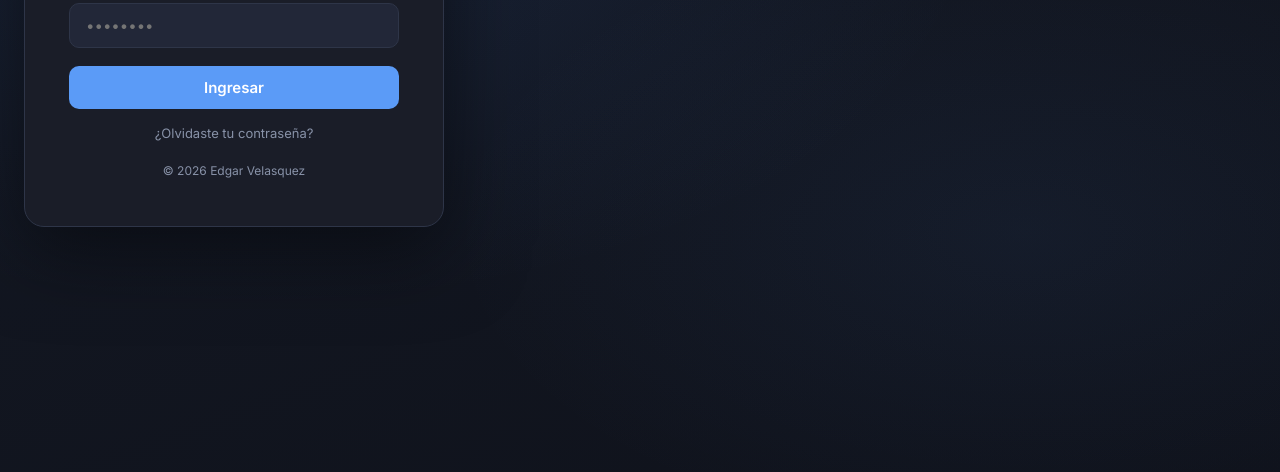
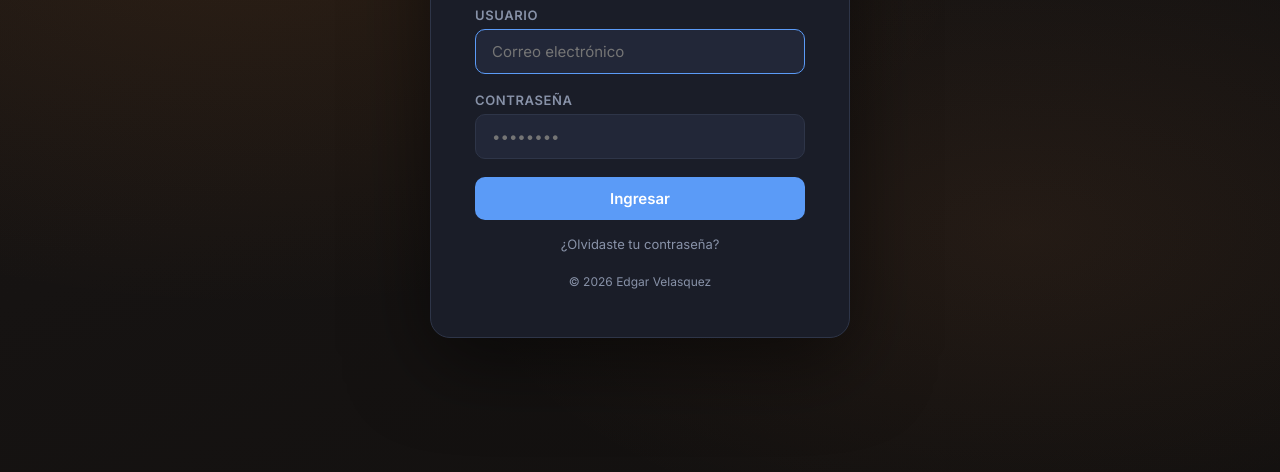
Before and after one commit to Kernel-Panic92/Horix-Platform, a website: page launcher/shell/index.html in a window 1280 px wide. Shown: the part 328-800 px from the top of the page. Drawn offline with Linux system fonts and the light colour scheme.

Commit message:
fix: warm gradient tones, login centered with display:flex

```diff
--- a/launcher/shell/app.js
+++ b/launcher/shell/app.js
@@ -3,7 +3,12 @@ let user = null;
 
 function show(id) {
   ['login-screen', 'launcher-screen', 'admin-screen', 'admin-form-overlay', 'modulo-form-overlay'].forEach(s => {
-    document.getElementById(s).style.display = s === id ? 'block' : 'none';
+    const el = document.getElementById(s);
+    if (s === id) {
+      el.style.display = (s === 'login-screen') ? 'flex' : 'block';
+    } else {
+      el.style.display = 'none';
+    }
   });
 }
 
--- a/launcher/shell/index.html
+++ b/launcher/shell/index.html
@@ -17,8 +17,8 @@
   body{
     background:var(--bg);color:var(--text);font-family:var(--font);font-size:var(--fs);
     min-height:100vh;
-    background: radial-gradient(ellipse at 20% 50%, rgba(79,142,247,0.08) 0%, transparent 60%),
-                radial-gradient(ellipse at 80% 20%, rgba(247,148,79,0.06) 0%, transparent 50%),
+    background: radial-gradient(ellipse at 20% 50%, rgba(230,126,34,0.06) 0%, transparent 60%),
+                radial-gradient(ellipse at 80% 20%, rgba(247,148,79,0.05) 0%, transparent 50%),
                 var(--bg);
   }
   .box{
@@ -71,12 +71,12 @@
   .footer{text-align:center;margin-top:32px;font-size:13px;color:var(--muted);}
 
   #login-screen{
-    display:none;min-height:100vh;
+    min-height:100vh;
     background:
-      radial-gradient(ellipse at 20% 30%, rgba(79,142,247,0.10) 0%, transparent 50%),
-      radial-gradient(ellipse at 80% 70%, rgba(91,155,247,0.06) 0%, transparent 40%),
-      radial-gradient(ellipse at 50% 0%, rgba(79,142,247,0.04) 0%, transparent 30%),
-      linear-gradient(160deg, #151a26 0%, #0f121b 100%);
+      radial-gradient(ellipse at 20% 30%, rgba(230,126,34,0.10) 0%, transparent 50%),
+      radial-gradient(ellipse at 80% 70%, rgba(247,148,79,0.07) 0%, transparent 40%),
+      radial-gradient(ellipse at 50% 0%, rgba(196,98,16,0.05) 0%, transparent 30%),
+      linear-gradient(160deg, #1a1615 0%, #12100f 100%);
     display:flex;align-items:center;justify-content:center;padding:24px;
   }
   .login-card{
```
